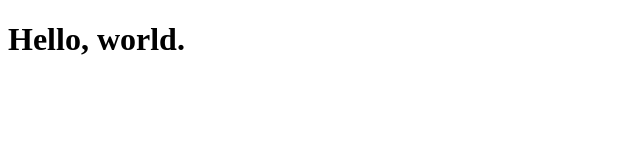
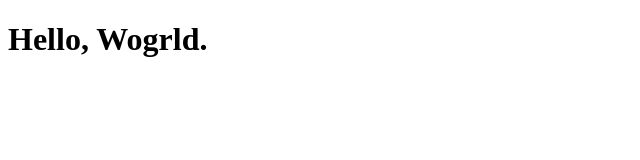
Before and after one commit to henryjf/intro_to_git, a plain HTML site: page index.html in a window 1280 px wide. Shown: the whole page, without its empty margins (0-640 px from the left). Drawn offline with Linux system fonts and the light colour scheme.

Commit message:
Make quick change to one line

```diff
--- a/index.html
+++ b/index.html
@@ -4,6 +4,6 @@
 	<title></title>
 </head>
 <body>
- <h1>Hello, world.</h1>
+ <h1>Hello, Wogrld.</h1>
 </body>
 </html>
```
